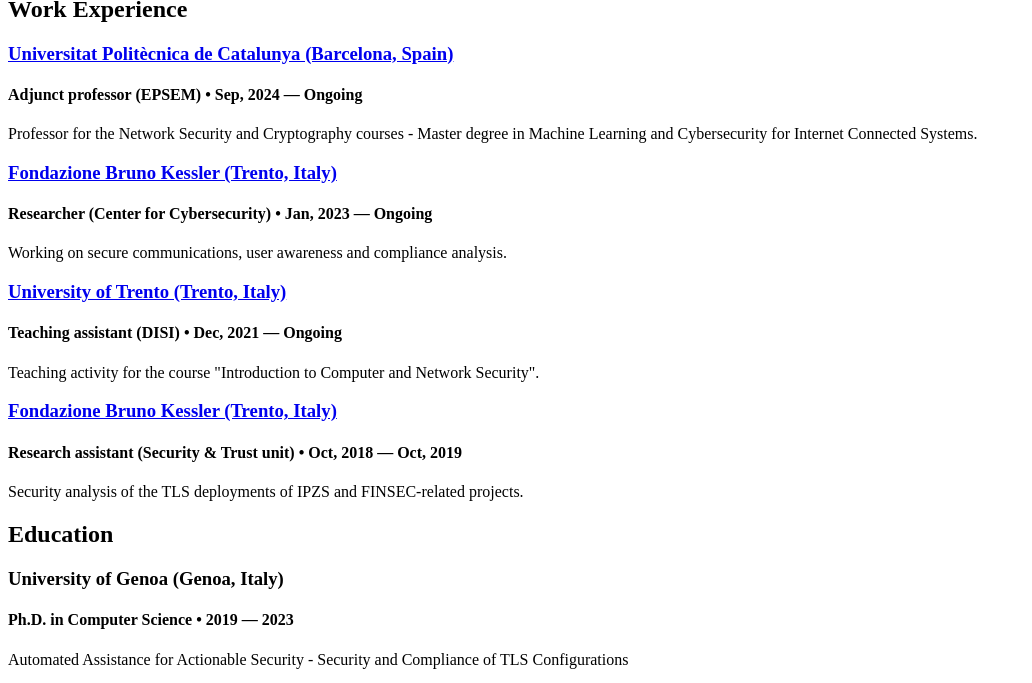
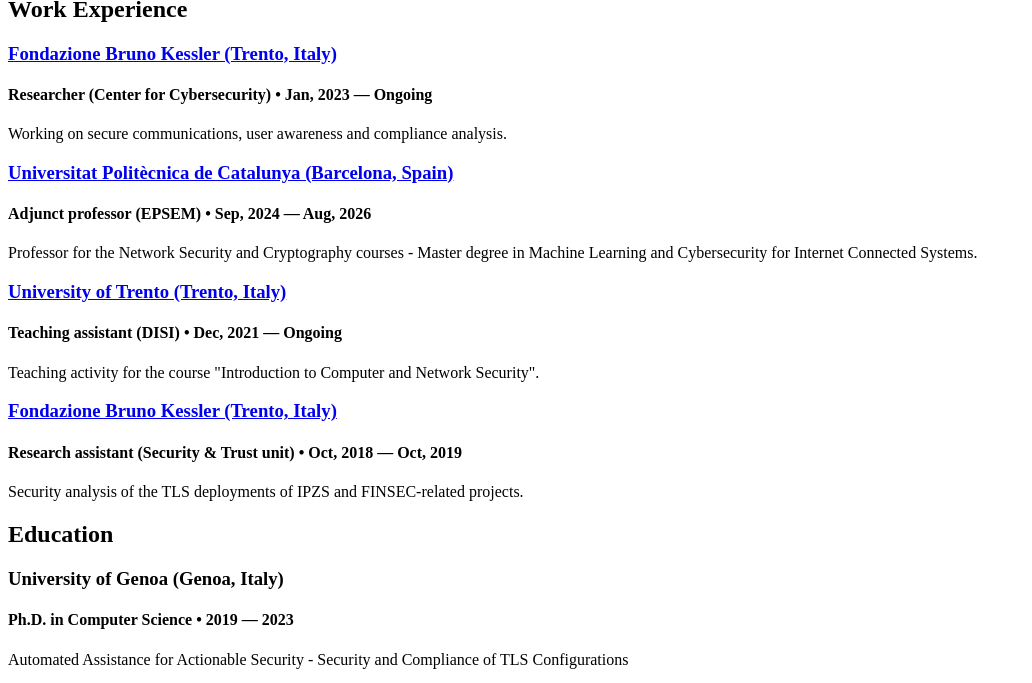
Before and after one commit to NetBender/cv, a Jekyll site: the page built from index.html, in a window 1280 px wide and 900 px high, scrolled down 2952 px, cut to the strip 217-900 px from the top of the window. Shown: the whole strip, without its empty margins (0-1032 px from the left). Built offline with Jekyll 4.4.1, drawn with Linux system fonts in a browser that asks for light colours.

Commit message:
Update experience.yml

```diff
--- a/_data/experience.yml
+++ b/_data/experience.yml
@@ -1,15 +1,15 @@
 # Jobs
-- company: Universitat Politècnica de Catalunya (Barcelona, Spain)
-  position: Adjunct professor (EPSEM)
-  duration: Sep, 2024 &mdash; Ongoing
-  summary: Professor for the Network Security and Cryptography courses - Master degree in Machine Learning and Cybersecurity for Internet Connected Systems.
-  url: "https://epsem.upc.edu/en/graduate/merit/program"
-
 - company: Fondazione Bruno Kessler (Trento, Italy)
   position: Researcher (Center for Cybersecurity)
   duration: Jan, 2023 &mdash; Ongoing
   summary: Working on secure communications, user awareness and compliance analysis.
   url: "https://st.fbk.eu/people/salvatore-manfredi"
+
+- company: Universitat Politècnica de Catalunya (Barcelona, Spain)
+  position: Adjunct professor (EPSEM)
+  duration: Sep, 2024 &mdash; Aug, 2026
+  summary: Professor for the Network Security and Cryptography courses - Master degree in Machine Learning and Cybersecurity for Internet Connected Systems.
+  url: "https://epsem.upc.edu/en/graduate/merit/program"
 
 - company: University of Trento (Trento, Italy)
   position: Teaching assistant (DISI)
```
